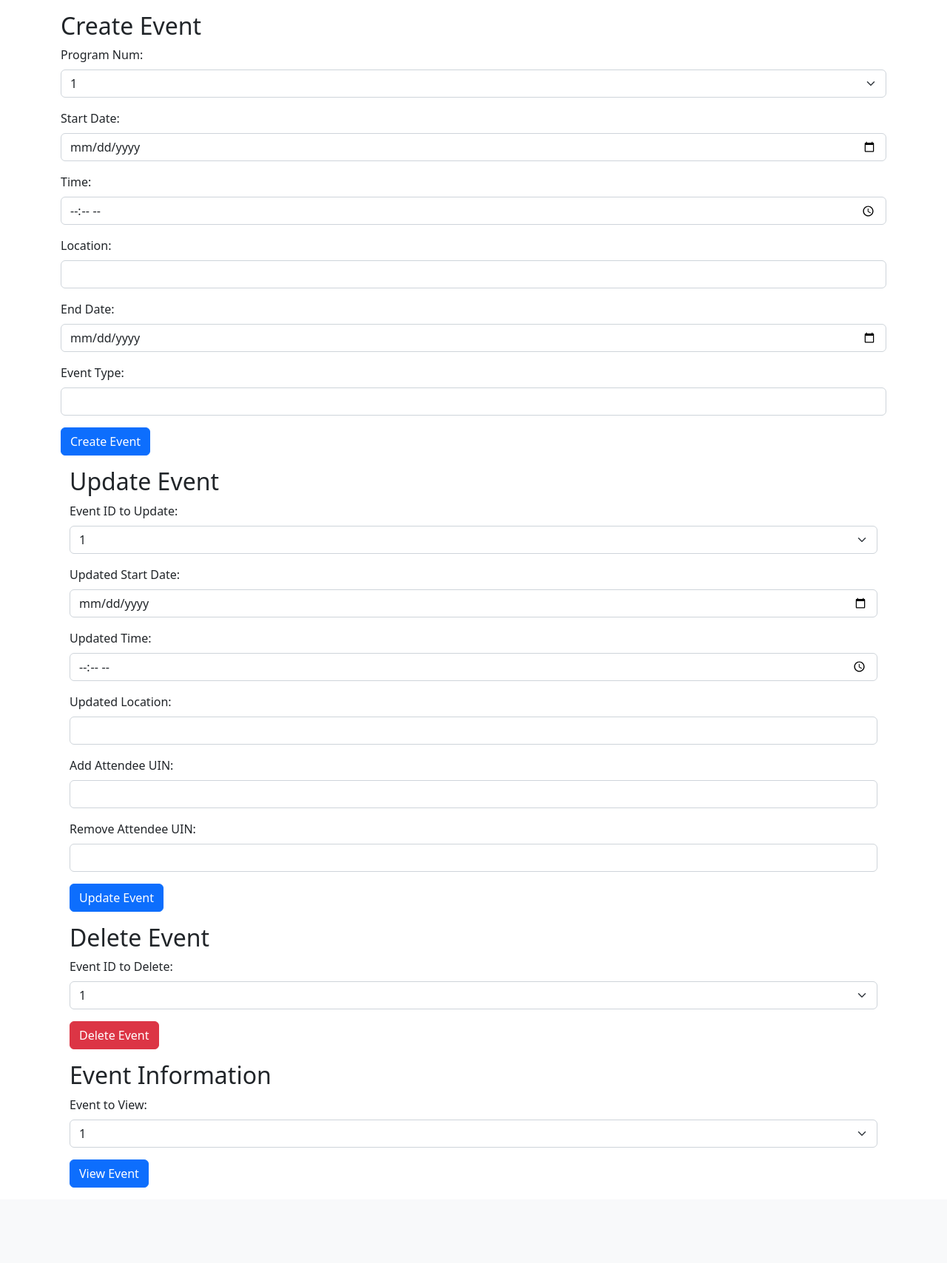
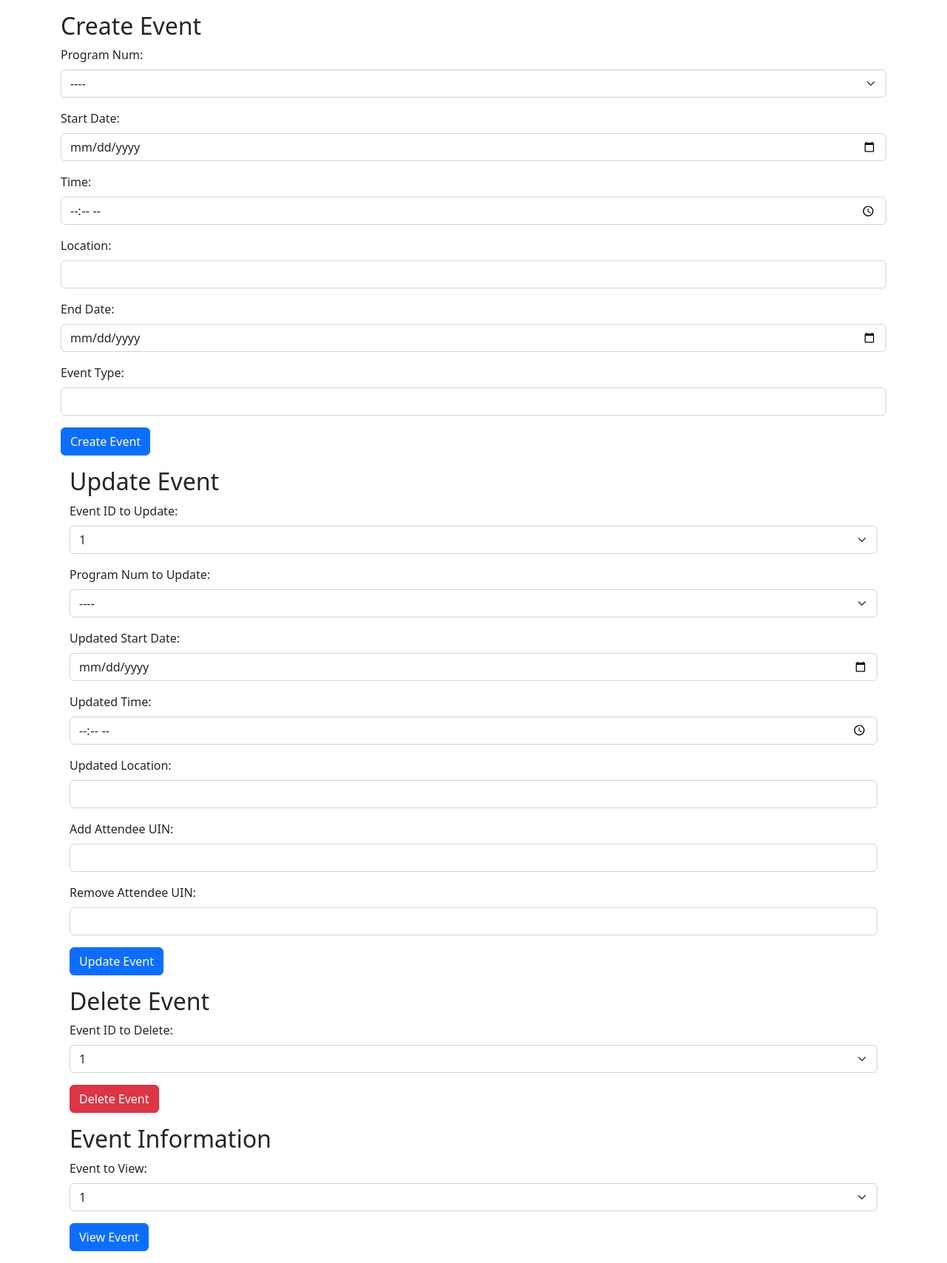
Before and after one commit to davidkenelm/CSCE310, a PHP site: page /CSCE310/event_admin.php in a window 1280 px wide. Shown: the part 96-1804 px from the top of the page at 74% size. Before the commit the page ends 1702 px from the top, so only its background shows below. Run offline with PHP 8.4, Linux system fonts and the light colour scheme; the visitor is signed in with stand-in values (Sample User, id 1); tables that the repository leaves empty hold one stand-in row (values such as "Sample post").

Commit message:
Added program num in edit

```diff
--- a/event_admin.php
+++ b/event_admin.php
@@ -44,6 +44,7 @@ if ($_SERVER["REQUEST_METHOD"] == "POST") {
         }
 
         //Selective updates
+        checkAndUpdateField('update_program_num');
         checkAndUpdateField('updated_start_date');
         checkAndUpdateField('updated_time');
         checkAndUpdateField('updated_location');
@@ -144,6 +145,7 @@ function updateProgramDropdown($mysql) {
     $allPrograms = getAllProgramNums($mysql);
 
     echo '<select name="program_num" class="form-select" aria-label="Program Num">';
+    echo "<option value=\"''\">----</option>";
     foreach ($allPrograms as $num) {
         echo "<option value=\"$num\">$num</option>";
     }
@@ -218,6 +220,12 @@ function updateEvent($mysql, $eventID, $updatedEventData) {
     $bindTypes = '';
     $bindParams = array(); // Array to hold bind parameters
     //Building query from array built earlier
+    if (isset($updatedEventData['update_program_num'])) {
+        $setClause .= "Program_Num = ?, ";
+        $bindTypes .= 'i';
+        $bindParams[] = $updatedEventData['update_program_num'];
+    }
+
     if (isset($updatedEventData['updated_start_date'])) {
         $setClause .= "Start_Date = ?, ";
         $bindTypes .= 's';
@@ -421,6 +429,11 @@ function viewEvent($mysql, $eventToView) {
             </div>
 
             <div class="mb-3">
+                <label for="program_num" class="form-label">Program Num to Update:</label>
+                <?php updateProgramDropdown($mysql); ?>
+            </div>
+
+            <div class="mb-3">
                 <label for="updated_start_date" class="form-label">Updated Start Date:</label>
                 <input type="date" name="updated_start_date" class="form-control">
             </div>
@@ -453,6 +466,10 @@ function viewEvent($mysql, $eventToView) {
             $eventIDToUpdate = $_POST['update_event_id'];
 
             $updatedEventData = array();
+
+            if ($_POST['program_num'] != '') {
+                $updatedEventData['program_num'] = $_POST['program_num'];
+            }
 
             if ($_POST['updated_start_date'] != '') {
                 $updatedEventData['updated_start_date'] = $_POST['updated_start_date'];
```
